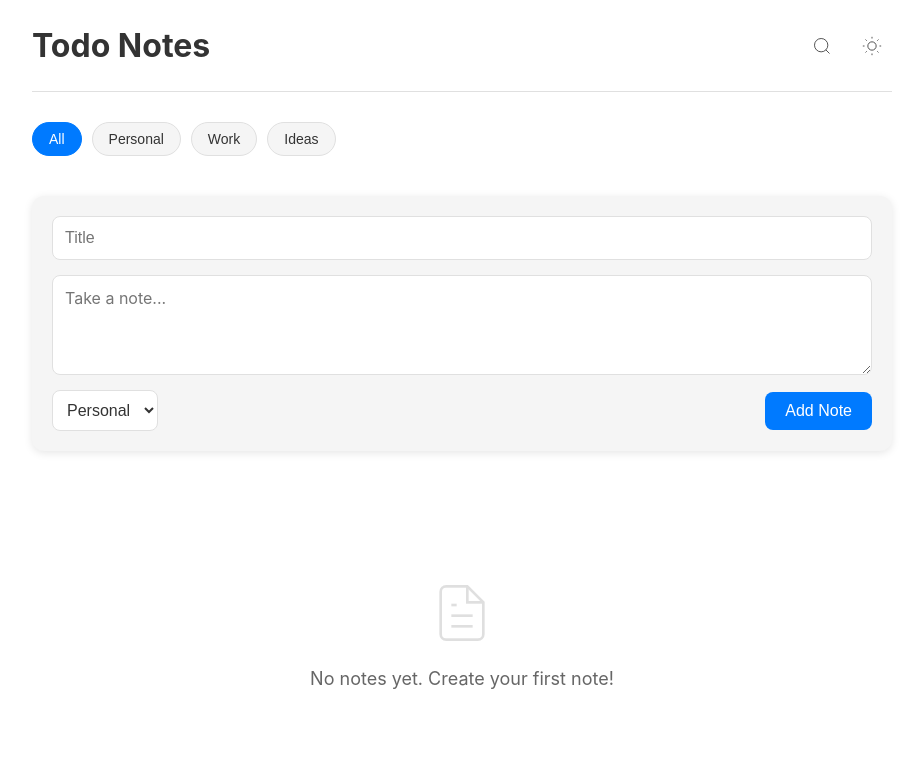
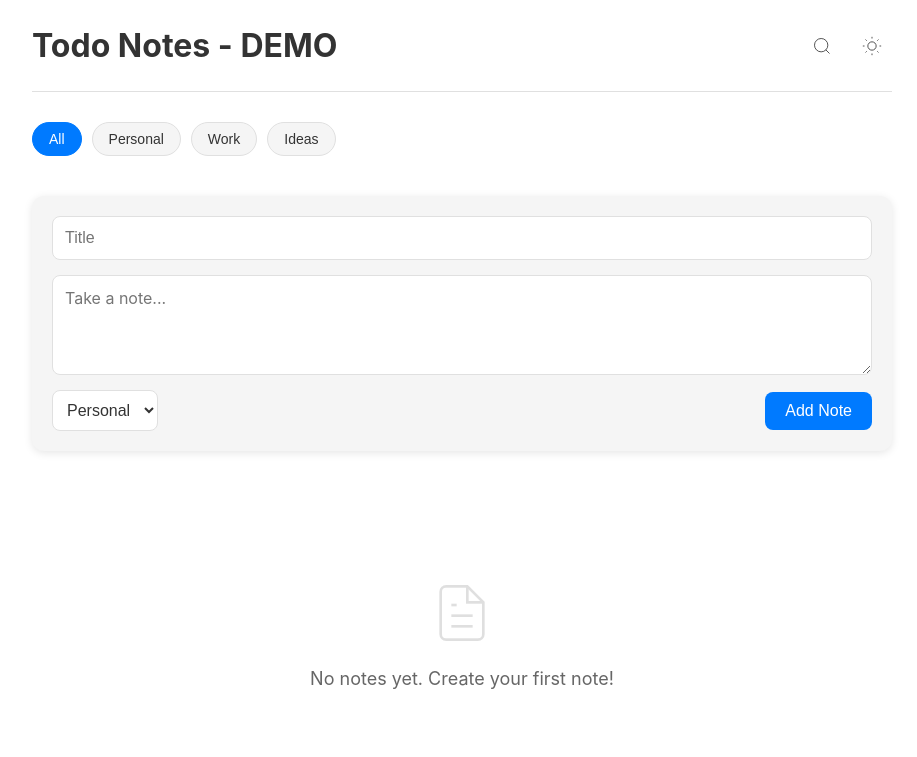
Before and after one commit to AbishurMoses/CloudComputing, a plain HTML site: page index.html in a window 1280 px wide. Shown: the whole page, without its empty margins (178-1095 px from the left). Drawn offline with Linux system fonts and the light colour scheme.

Commit message:
changed title

```diff
--- a/index.html
+++ b/index.html
@@ -9,7 +9,7 @@
   <body>
     <div class="app-container">
       <header class="app-header">
-        <h1>Todo Notes</h1>
+        <h1>Todo Notes - DEMO</h1>
         <div class="header-actions">
           <button class="btn-icon" id="searchBtn" aria-label="Search">
             <svg
```
